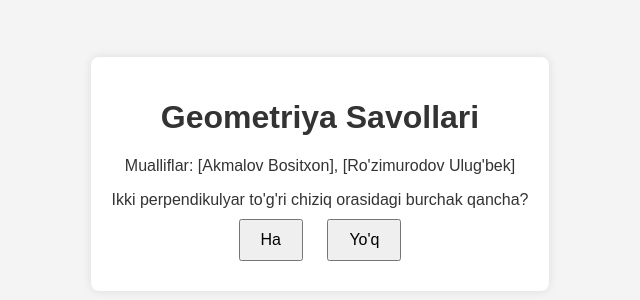
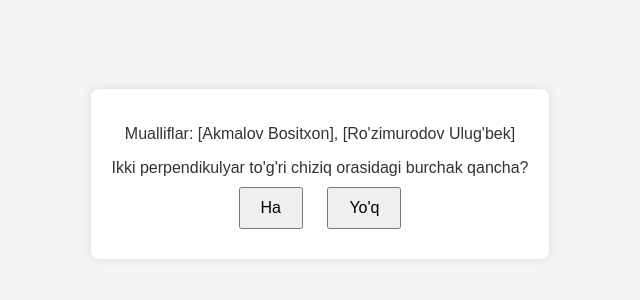
Before and after one commit to Bositkhann/My_geometry_project, a plain HTML site: page index.html in a window 1280 px wide. Shown: the part 226-526 px from the top of the page, without its empty margins (320-960 px from the left). Drawn offline with Linux system fonts and the light colour scheme.

Commit message:
Update index.html

```diff
--- a/index.html
+++ b/index.html
@@ -8,7 +8,7 @@
 </head>
 <body>
     <div class="container">
-        <h1>Geometriya Savollari</h1>
+
         <p>Mualliflar: [Akmalov Bositxon], [Ro'zimurodov Ulug'bek]</p>
         <div id="question-container">
             <div id="question"></div>
```
